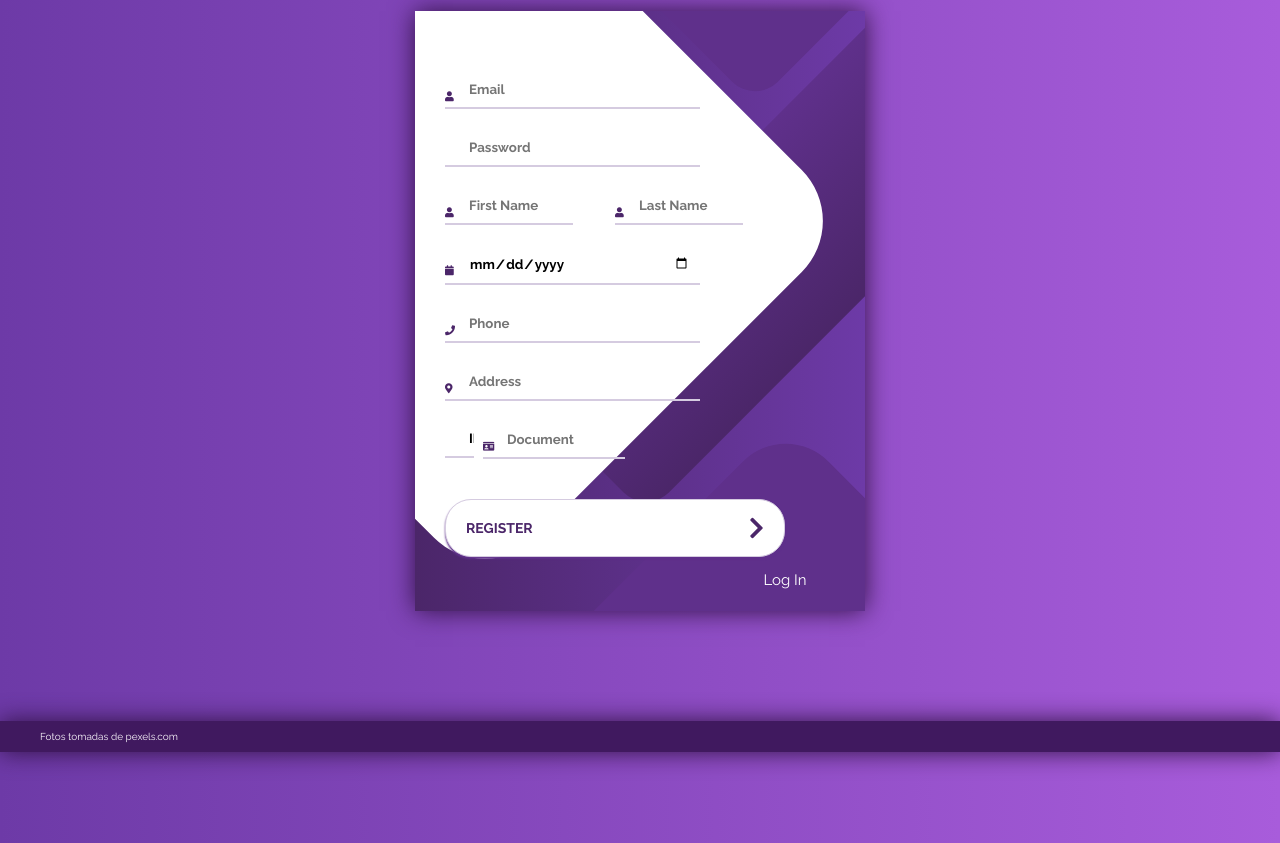
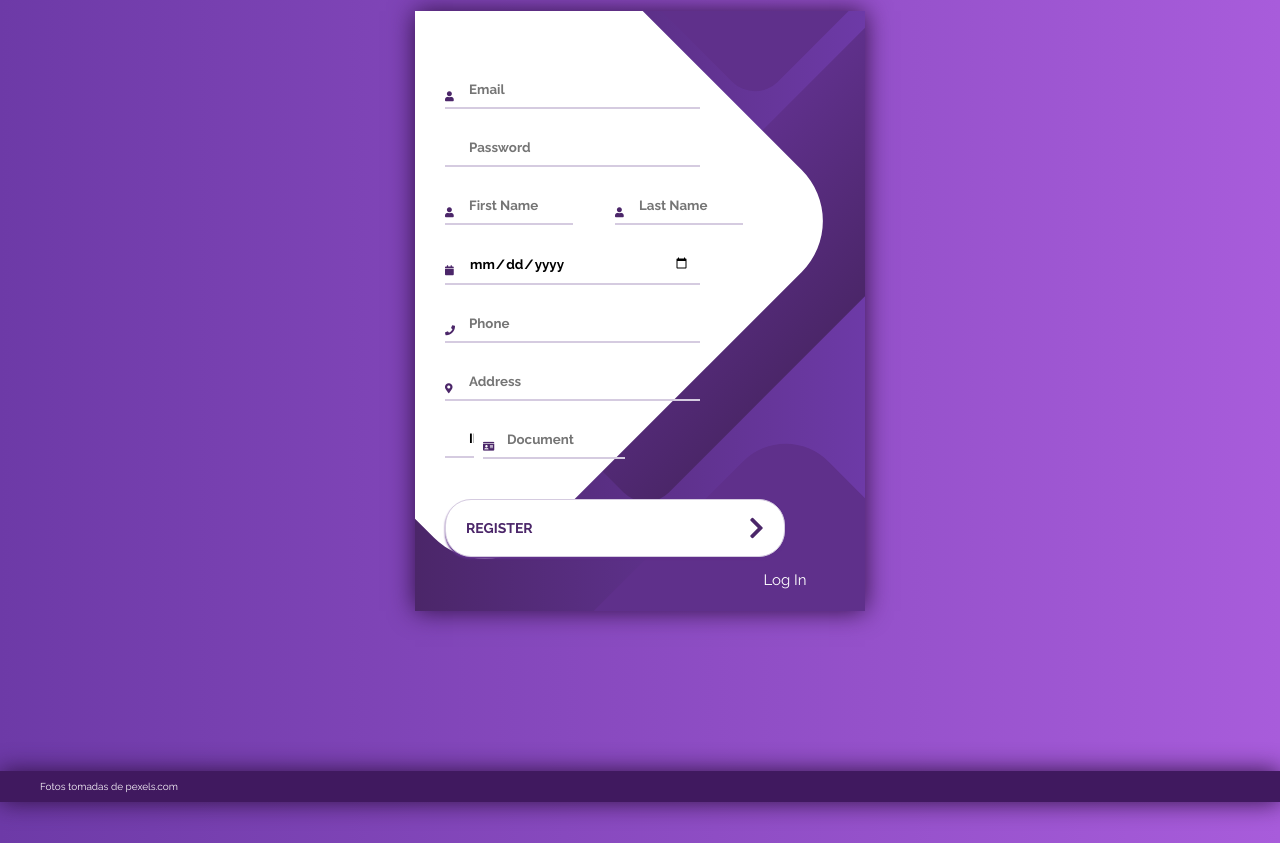
Before and after one commit to LooihV/pet-adoption-house, a Django app: page /index/register in a window 1280 px wide. Shown: the part 89-932 px from the top of the page. Run offline with Django 4.2, Linux system fonts and the light colour scheme; data that the repository does not hold is empty.

Commit message:
Minor adjustments x3

```diff
--- a/PetAdoptionHouse/index/static/index/static/styles.css
+++ b/PetAdoptionHouse/index/static/index/static/styles.css
@@ -691,3 +691,7 @@
 .profile-info p {
   margin: 10px 0;
 }
+
+.content {
+  margin-bottom: 6rem;
+}
```
